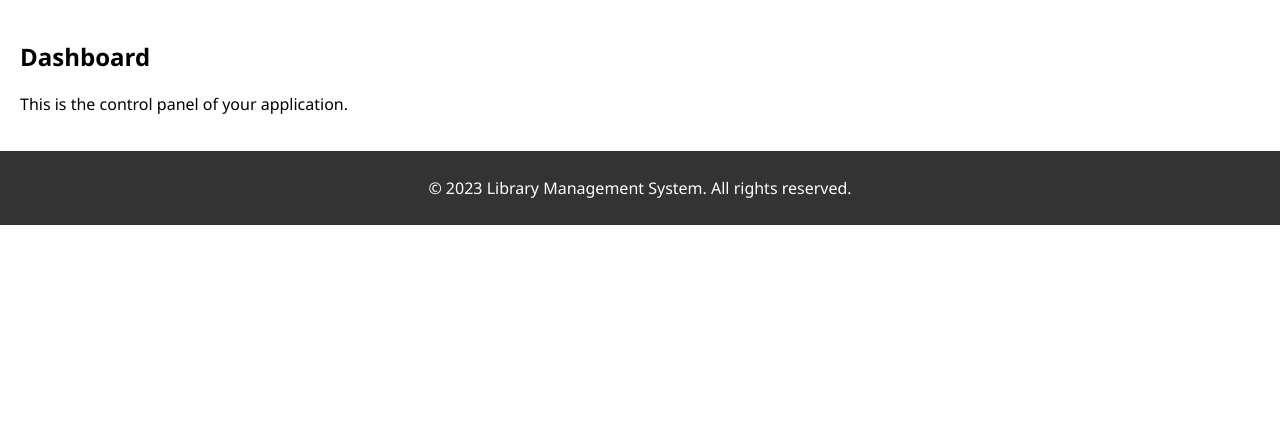
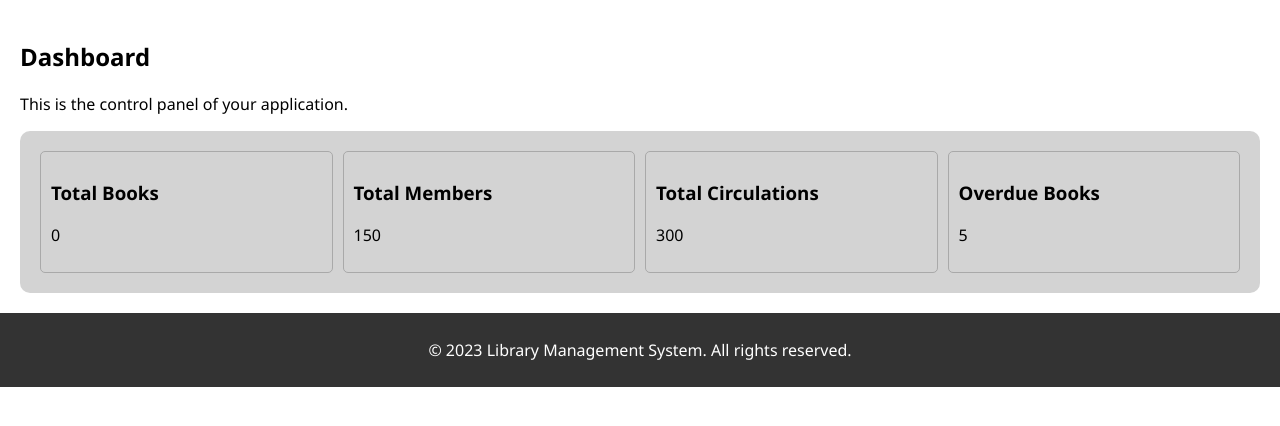
Before and after one commit to onlits-learning-solutions/ols2403, a PHP site: page /dashboard.php in a window 1280 px wide. Shown: the part 168-594 px from the top of the page. Run offline with PHP 8.4, Linux system fonts and the light colour scheme; the visitor is signed in with stand-in values (Sample User, id 1); data that the repository does not hold is empty.

Commit message:
20250619

```diff
--- a/projects/lms/book-script.php
+++ b/projects/lms/book-script.php
@@ -45,3 +45,24 @@ function getBook($id)
 
     return $book;
 }
+
+function bookCount() {
+    $connection = mysqli_connect('localhost', 'ols2403', 'ols2403', 'lms_2403');
+
+    if (!$connection) {
+        die("Connection failed: " . mysqli_connect_error());
+    }
+
+    $query = "SELECT COUNT(*) AS count FROM book";
+    $result = mysqli_query($connection, $query);
+
+    if (!$result) {
+        die("Query failed: " . mysqli_error($connection));
+    }
+
+    $row = mysqli_fetch_assoc($result);
+
+    mysqli_close($connection);
+
+    return $row['count'];
+}
--- a/projects/lms/book.php
+++ b/projects/lms/book.php
@@ -38,7 +38,7 @@ if (!isset($_SESSION['email'])) {
                 <h2>Book Section</h2>
             </div>
             <div class="col-2-right">
-                <a href="new-book.html">Add a new book</a>
+                <a href="new-book.php">Add a new book</a>
             </div>
         </div>
         <p>Here you can manage all the books in the library.</p>
--- a/projects/lms/dashboard.php
+++ b/projects/lms/dashboard.php
@@ -4,6 +4,9 @@ if (!isset($_SESSION['email'])) {
     header('Location: index.php');
     exit();
 }
+
+include 'book-script.php';
+$bookCount = bookCount();
 ?>
 <!DOCTYPE html>
 <html lang="en">
@@ -33,6 +36,25 @@ if (!isset($_SESSION['email'])) {
     <main>
         <h2>Dashboard</h2>
         <p>This is the control panel of your application.</p>
+        <div class="card-container">
+            <div class="card">
+                <h3>Total Books</h3>
+                <p><?php echo $bookCount; ?></p>
+            </div>
+            <div class="card">
+                <h3>Total Members</h3>
+                <p>150</p>
+            </div>
+            <div class="card">
+                <h3>Total Circulations</h3>
+                <p>300</p>
+            </div>
+            <div class="card">
+                <h3>Overdue Books</h3>
+                <p>5</p>
+            </div>
+
+        </div>
     </main>
     <footer>
         <p>&copy; 2023 Library Management System. All rights reserved.</p>
--- a/projects/lms/styles.css
+++ b/projects/lms/styles.css
@@ -93,3 +93,19 @@ form.master button {
     cursor: pointer;
     margin-top: 10px;
 }
+
+/* ------------------ Dashboard ---------------- */
+.card-container {
+    display: grid;
+    grid-template-columns: 1fr 1fr 1fr 1fr;
+    background-color: lightgray;
+    padding: 20px;
+    border-radius: 10px;
+    gap: 10px;
+}
+
+.card {
+    border: 1px solid darkgray;
+    padding: 10px;
+    border-radius: 5px;
+}
```
